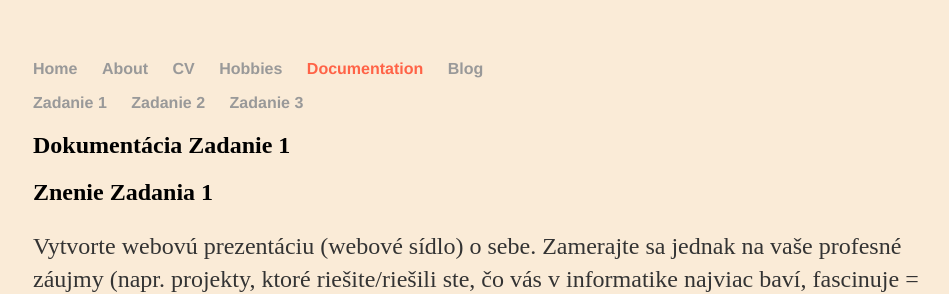
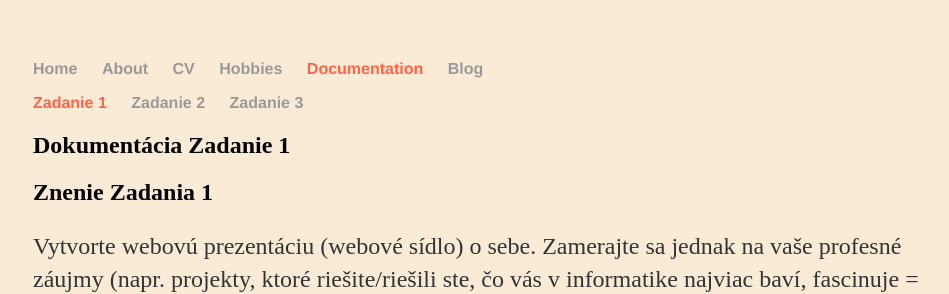
Before and after one commit to xnguyenthe/xnguyenthe.github.io, a Jekyll site: the page built from dokumentacia/index.md, in a window 1280 px wide. Shown: the top 294 px of the page, without its empty margins (159-1108 px from the left). Built offline with Jekyll 4.4.1, drawn with Linux system fonts in a browser that asks for light colours.

Commit message:
update layout

```diff
--- a/_layouts/documentation.html
+++ b/_layouts/documentation.html
@@ -3,9 +3,9 @@ layout: default_wrapper
 ---
 <nav>
     <ul>
-        <li><a href="/dokumentacia">Zadanie 1</a></li>
-        <li><a href="/dokumentacia/zadanie2">Zadanie 2</a></li>
-        <li><a href="/dokumentacia/zadanie3">Zadanie 3</a></li>
+        <li><a href="/dokumentacia" {% if page.url == '/dokumentacia/'  %} style="color: tomato" {% endif %}>Zadanie 1</a></li>
+        <li><a href="/dokumentacia/zadanie2" {% if page.url == '/dokumentacia/zadanie2'  %} style="color: tomato" {% endif %}>Zadanie 2</a></li>
+        <li><a href="/dokumentacia/zadanie3" {% if page.url == '/dokumentacia/zadanie3'  %} style="color: tomato" {% endif %}>Zadanie 3</a></li>
     </ul>
 </nav>
 
```
